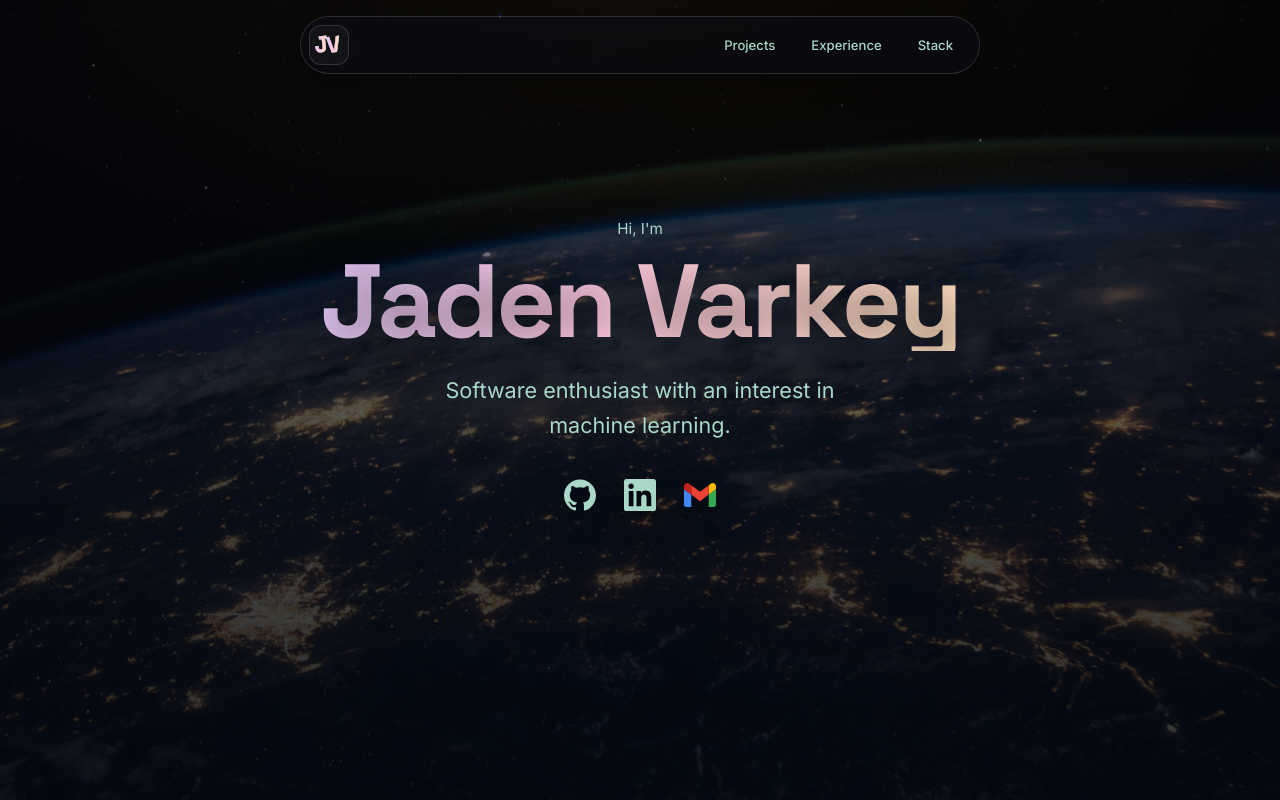
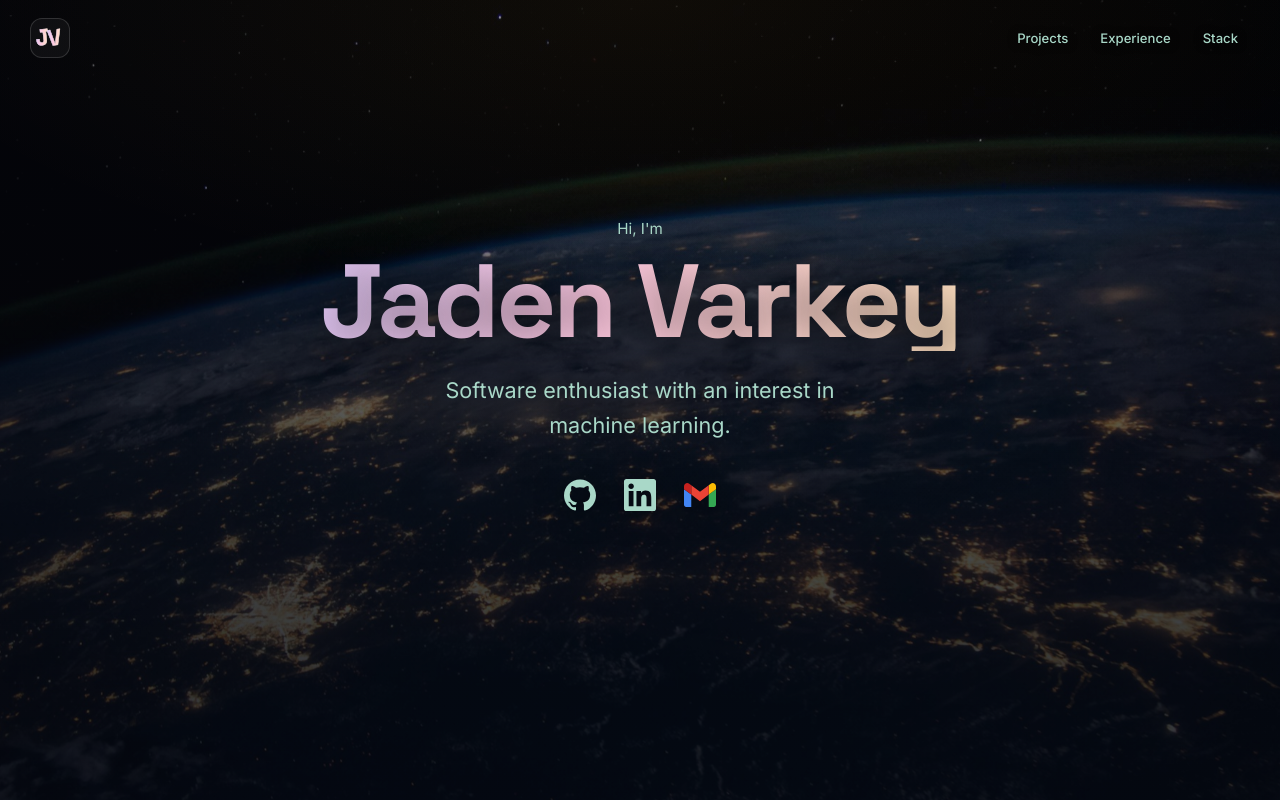
Before and after one commit to Jaden-Varkey/portfolio-web, a React (Vite) app: page / in a window 1280 px wide. Shown: the top 800 px of the page. Built offline with nearby package versions, Linux system fonts and the light colour scheme.

Commit message:
Simplify top nav (no panel) and add Netlify config
Remove the floating nav pill — initials left, section links right.
Add netlify.toml for one-click Netlify deploys.

```diff
--- a/src/styles/global.css
+++ b/src/styles/global.css
@@ -97,31 +97,25 @@ a { color: inherit; text-decoration: none; }
 /* ---------- FLOATING TOP NAV ---------- */
 .floating-nav {
   position: fixed;
-  top: 16px;
+  top: 18px;
   left: 0; right: 0;
-  margin: 0 auto;
-  width: min(680px, calc(100% - 28px));
   z-index: 1000;
   display: flex;
   align-items: center;
   justify-content: space-between;
   gap: 16px;
-  padding: 8px 12px 8px 8px;
-  background: rgba(10, 13, 22, 0.5);
-  backdrop-filter: blur(14px);
-  border: 1px solid var(--line);
-  border-radius: 100px;
-  box-shadow: 0 8px 30px rgba(0, 0, 0, 0.35);
+  padding: 0 30px;
 }
 .nav-links { display: flex; align-items: center; gap: 8px; }
 .nav-link {
   background: none; border: none;
   font-family: inherit; color: var(--muted);
   font-size: 0.82rem; font-weight: 500;
-  padding: 7px 14px; border-radius: 100px;
+  padding: 7px 12px; border-radius: 100px;
+  text-shadow: 0 1px 10px rgba(0, 0, 0, 0.55);
   transition: color 0.22s ease, background 0.22s ease;
 }
-.nav-link:hover { color: var(--ink); background: rgba(255, 255, 255, 0.06); }
+.nav-link:hover { color: var(--ink); background: rgba(255, 255, 255, 0.08); }
 
 /* JV monogram */
 .nav-mark {
@@ -172,7 +166,9 @@ a { color: inherit; text-decoration: none; }
 .nav-mark:hover::before { opacity: 1; }
 
 @media (max-width: 540px) {
-  .floating-nav { padding: 8px 10px; width: min(440px, calc(100% - 24px)); }
+  .floating-nav { padding: 0 16px; }
+  .nav-links { gap: 2px; }
+  .nav-link { padding: 6px 9px; font-size: 0.76rem; }
 }
 
 /* ---------- ANIMATED LIGHT-HUE TEXT (key words) ---------- */
```
Also changed, not shown: 1 other file (tests, documents, lock files or other folders).
